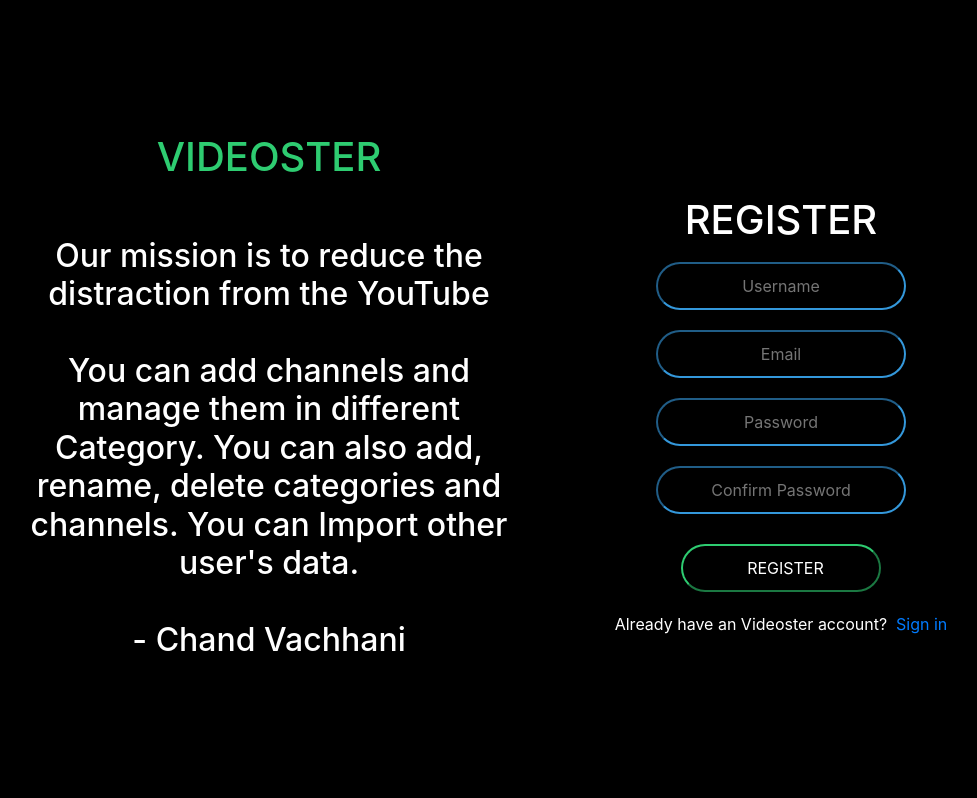
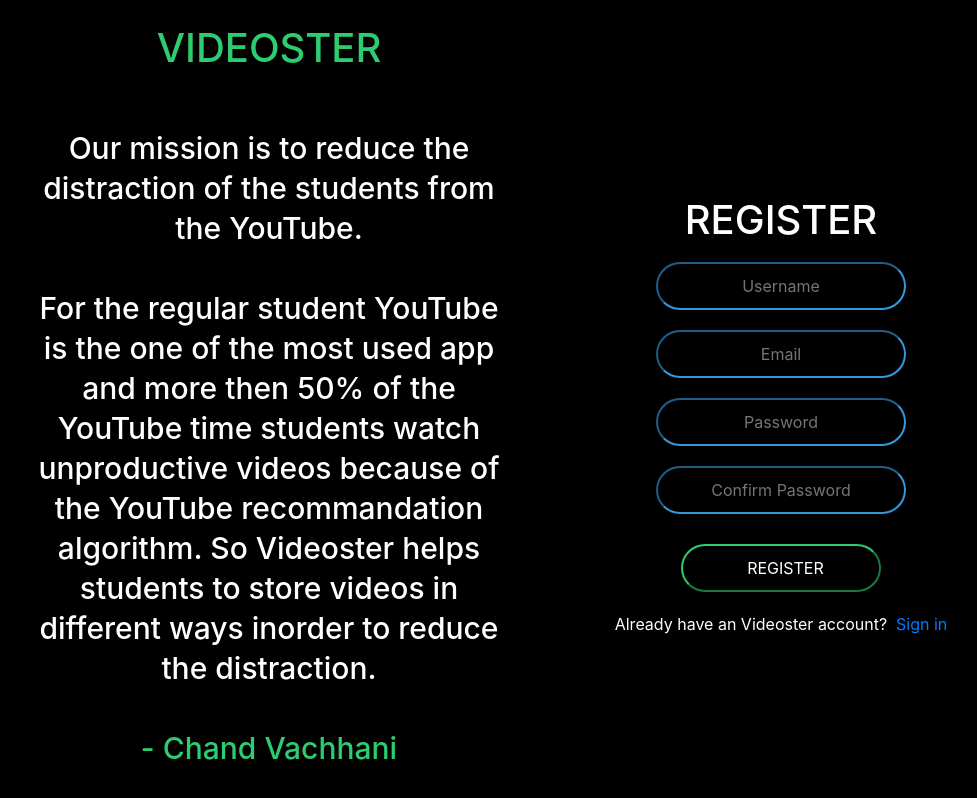
Before and after one commit to ChandVachhani/Videoster-Client, a React (Create React App) app in the folder videoster/: page /Register in a window 1280 px wide. Shown: the whole page, without its empty margins (115-1092 px from the left). Built offline with nearby package versions, Linux system fonts and the light colour scheme.

Commit message:
bug solved and about us changed

```diff
--- a/videoster/src/components/Authentication/Register.js
+++ b/videoster/src/components/Authentication/Register.js
@@ -23,15 +23,24 @@
                 <h1 style={{ color: "#2ecc71" }}>VIDEOSTER</h1>
                 <br />
                 <br />
-                <h2>
-                  Our mission is to reduce the distraction from the YouTube
+                <h2
+                  style={{
+                    fontSize: "30px",
+                    lineHeight: "40px",
+                  }}
+                >
+                  Our mission is to reduce the distraction of the students from
+                  the YouTube.
                   <br />
                   <br />
-                  You can add channels and manage them in different Category.
-                  You can also add, rename, delete categories and channels. You
-                  can Import other user's data.
+                  For the regular student YouTube is the one of the most used
+                  app and more then 50% of the YouTube time students watch
+                  unproductive videos because of the YouTube recommandation
+                  algorithm. So Videoster helps students to store videos in
+                  different ways inorder to reduce the distraction.
                   <br />
-                  <br />- Chand Vachhani
+                  <br />
+                  <span style={{ color: "#2ecc71" }}>- Chand Vachhani</span>
                 </h2>
               </div>
             </Col>
--- a/videoster/src/components/Dashboard/Channels.js
+++ b/videoster/src/components/Dashboard/Channels.js
@@ -55,10 +55,20 @@
                 } else {
                   const responce = window.prompt("Say Yes!");
                   if (responce?.toLowerCase() == "yes") {
-                    if (this.props.hideChannel[channel.channelId]) {
-                      this.props.selectChannel(channel.channelId);
-                    }
+                    // if (this.props.hideChannel[channel.channelId]) {
+                    //   this.props.selectChannel(channel.channelId);
+                    // }
                     this.props.removeChannel(channel.channelId);
+                    Object.keys(this.props.hideChannel).forEach((c) => {
+                      if (this.props.hideChannel[c])
+                        this.props.selectChannel(c);
+                    });
+                    [...document.querySelectorAll(".channelIcon")].forEach(
+                      (c) => {
+                        c.classList.remove("changeBorderRadius");
+                        c.style.borderRadius = "50%";
+                      }
+                    );
                   }
                 }
               } else {
--- a/videoster/src/components/Dashboard/Header.js
+++ b/videoster/src/components/Dashboard/Header.js
@@ -50,12 +50,9 @@
           <Navbar.Collapse className="justify-content-end">
             <Navbar.Brand>
               <span
-                onClick={() => {
-                  this.props.toggleSidebar(!this.props.hideSidebar);
-                }}
-                title={`Rename Category : Ctrl + Click
+                title={`Rename Category : Shift + Click
 
-Delete Category : Shift + Click
+Delete Category : Ctrl + Click
 
 Delete Channel : Ctrl + Click`}
                 style={{ cursor: "pointer" }}
```
